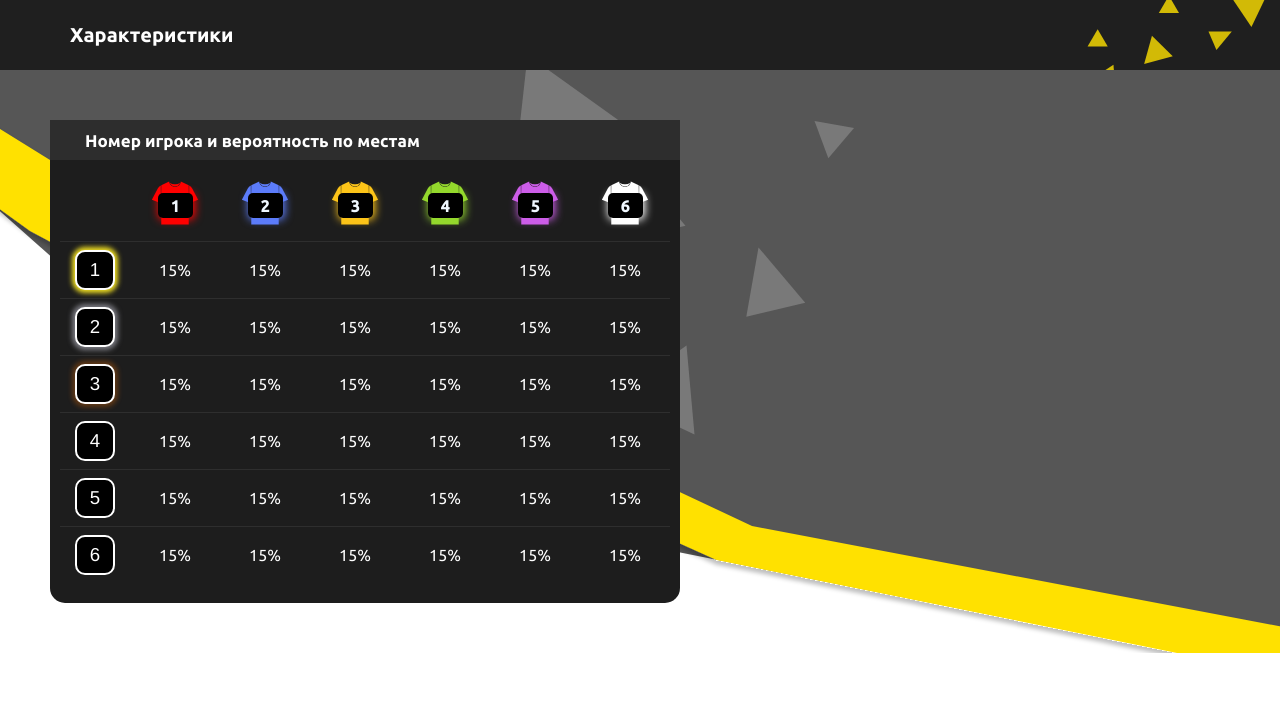
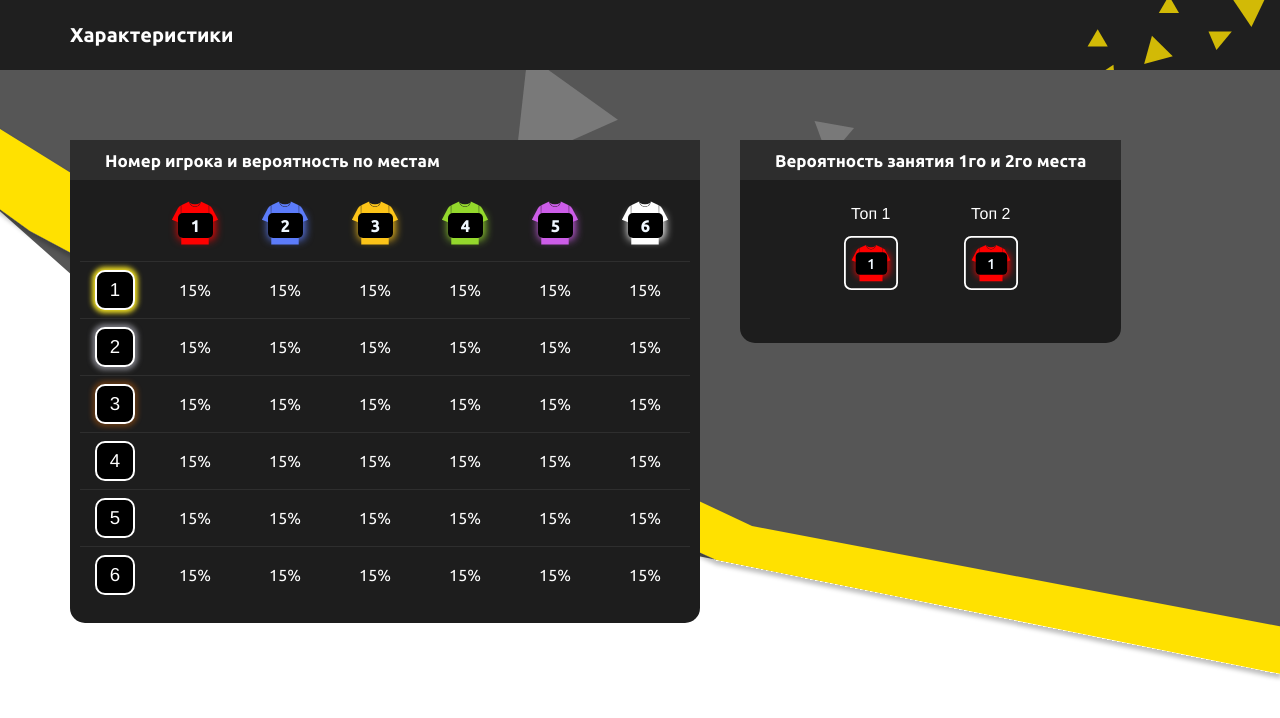
Before and after one commit to ClouRise/FANTASTICHACK2025, a Vue app in the folder frontend/front/: page / in a window 1280 px wide. Shown: the top 718 px of the page. Built offline with nearby package versions, Linux system fonts and the light colour scheme.

Commit message:
doublecard

```diff
--- a/frontend/front/src/App.vue
+++ b/frontend/front/src/App.vue
@@ -15,6 +15,7 @@
         <maincard :title="'Номер игрока и вероятность по местам'">
           <tableCard></tableCard>
         </maincard>
+        <doublecard></doublecard>
       </div>
     </main>
   </div>
@@ -26,12 +27,14 @@ import player from './components/player.vue';
 import titlerow from './components/titlerow.vue'
 import maincard from './components/maincard.vue';
 import tableCard from './components/tableCard.vue';
+import doublecard from './components/doublecard.vue';
 export default {
   components: {
     player,
     titlerow,
     maincard,
-    tableCard
+    tableCard,
+    doublecard
   }
 }
 </script>
--- /dev/null
+++ b/frontend/front/src/components/doublecard.vue
@@ -0,0 +1,88 @@
+<template>
+      <maincard title="Вероятность занятия 1го и 2го места">
+        <div class="selectors-wrapper">
+          <div class="cont">
+            <p>Топ 1</p>
+            <playerselector
+            :players="players"
+            @selected="handleFirstPlayerSelect"
+            class="selector"
+          />
+        </div>
+
+
+          <div class="cont">
+            <p>Топ 2</p>
+            <playerselector
+            :players="players"
+            @selected="handleSecondPlayerSelect"
+            class="selector"
+          />
+        </div>
+        </div>
+      </maincard>
+  </template>
+
+  <script>
+  import maincard from './maincard.vue'
+  import playerselector from './playerselector.vue'
+
+  export default {
+    components: {
+      maincard,
+      playerselector
+    },
+    data() {
+      return {
+        players: [
+          { id: 1, number: 1, color: '#ff0000' },
+          { id: 2, number: 2, color: '#5C7CFA' },
+          { id: 3, number: 3, color: '#FCC419' },
+          { id: 4, number: 4, color: '#94D82D' },
+          { id: 5, number: 5, color: '#CC5DE8' },
+          { id: 6, number: 6, color: '#FFFFFF' }
+        ]
+      }
+    },
+    methods: {
+      handleFirstPlayerSelect(player) {
+        console.log('Первый игрок:', player)
+      },
+      handleSecondPlayerSelect(player) {
+        console.log('Второй игрок:', player)
+      }
+    }
+  }
+  </script>
+
+  <style>
+  .double-card-container {
+    padding: 20px;
+    background: #1a1a1a;
+  }
+
+  .selectors-wrapper {
+    display: flex;
+    gap: 40px;
+    justify-content: center;
+    padding: 20px;
+  }
+
+  .selector {
+    transform: scale(0.9);
+    transition: transform 0.3s cubic-bezier(0.4, 0, 0.2, 1);
+  }
+
+  .selector:hover {
+    transform: scale(1);
+  }
+  .cont{
+    display: flex;
+    align-items: center;
+    justify-content: center;
+    flex-direction: column;
+    font-family:'Franklin Gothic Medium', 'Arial Narrow', Arial, sans-serif;
+    font-size: 12pt;
+    color: white;
+  }
+  </style>
--- a/frontend/front/src/components/maincard.vue
+++ b/frontend/front/src/components/maincard.vue
@@ -24,6 +24,7 @@
         .card{
             display: flex;
             flex-direction: column;
+            padding: 20px;
         }
         .header{
             background-color: #2D2D2D;
--- /dev/null
+++ b/frontend/front/src/components/playerselector.vue
@@ -0,0 +1,122 @@
+<template>
+        <div class="player-selector">
+      <!-- Выбранный игрок -->
+      <div class="current-player" @click="togglePicker">
+        <player
+          :fillColor="selectedPlayer.color"
+          :txt="selectedPlayer.number"
+          class="selected"
+        />
+      </div>
+
+      <!-- Список игроков -->
+      <div v-if="showPicker" class="players-list">
+        <div
+          v-for="(player,index) in players"
+          :key="index"
+          class="player-item"
+          @click="selectPlayer(player)"
+        >
+          <player
+            :fillColor="player.color"
+            :txt="player.number"
+            :class="{ 'active': player.id === selectedPlayer.id }"
+          />
+        </div>
+      </div>
+    </div>
+  </template>
+
+  <script>
+  import player from './player.vue'
+
+  export default {
+    components: { player },
+    props: {
+      players: {
+        type: Array,
+        required: true,
+        validator: value => value.length === 6
+      }
+    },
+    data() {
+      return {
+        showPicker: false,
+        selectedPlayer: this.players[0]
+      }
+    },
+    methods: {
+      togglePicker() {
+        this.showPicker = !this.showPicker
+      },
+      selectPlayer(player) {
+        this.selectedPlayer = player
+        this.showPicker = false
+        this.$emit('selected', player)
+      },
+      handleClickOutside(e) {
+        if (!this.$el.contains(e.target)) {
+          this.showPicker = false
+        }
+      }
+    },
+    mounted() {
+      document.addEventListener('click', this.handleClickOutside)
+    },
+    beforeDestroy() {
+      document.removeEventListener('click', this.handleClickOutside)
+    }
+  }
+  </script>
+
+  <style scoped>
+  .player-selector {
+    position: relative;
+    display: inline-block;
+    margin: 10px;
+  }
+
+  .current-player {
+    cursor: pointer;
+    transition: transform 0.2s;
+  }
+
+  .current-player:hover {
+    transform: scale(1.05);
+  }
+
+  .players-list {
+    position: absolute;
+    top: 100%;
+    left: 0;
+    z-index: 1000;
+    display: grid;
+    grid-template-columns: repeat(3, 1fr);
+    gap: 10px;
+    background: rgba(40, 40, 40, 0.95);
+    padding: 15px;
+    border-radius: 8px;
+    box-shadow: 0 4px 12px rgba(0,0,0,0.3);
+    margin-top: 10px;
+  }
+
+  .player-item {
+    cursor: pointer;
+    transition: all 0.2s;
+  }
+
+  .player-item:hover {
+    transform: scale(1.1);
+    filter: brightness(1.2);
+  }
+
+  .selected {
+    border: 2px solid #ffffff;
+    border-radius: 8px;
+  }
+
+  .active {
+    border: 2px solid #ff0000;
+    border-radius: 5px;
+  }
+  </style>
```
